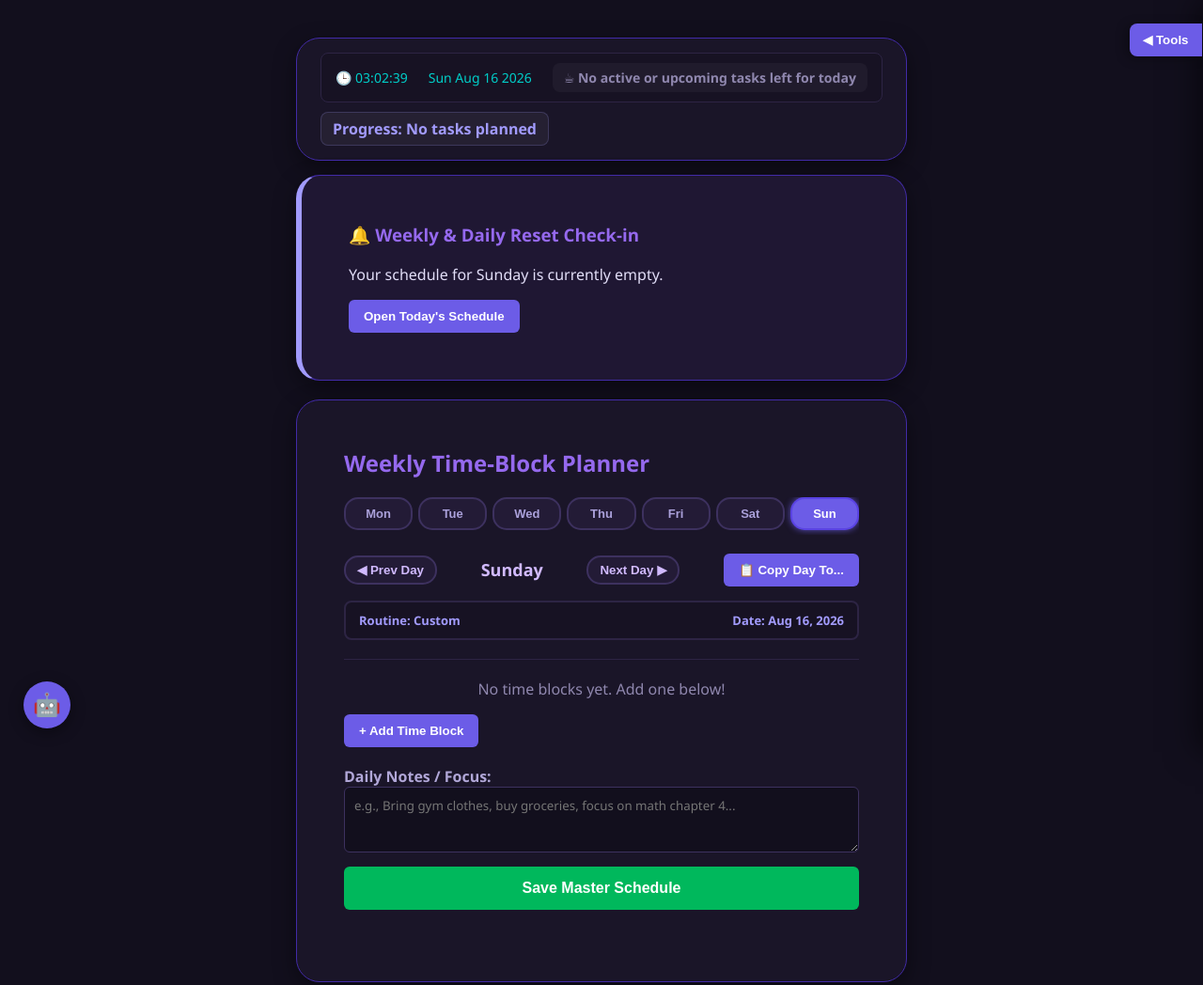
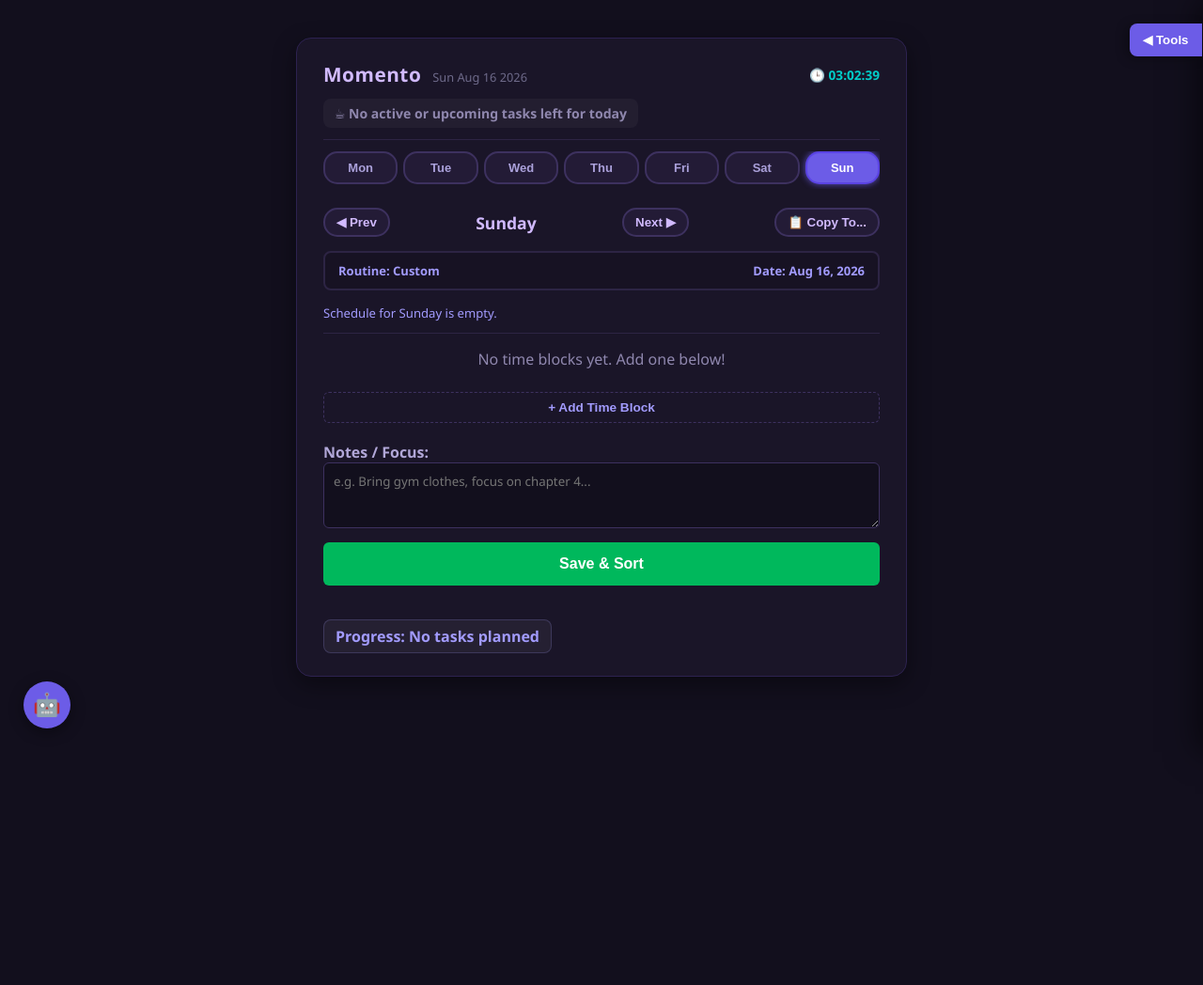
Before and after one commit to L3gitFoxy/Momento, a plain HTML site: page index.html in a window 1280 px wide. Shown: the whole page at 94% size. After the commit the page ends 800 px from the top, so only its background shows below. Drawn offline with Linux system fonts and the light colour scheme.

Commit message:
its better now

```diff
--- a/index.html
+++ b/index.html
@@ -4,121 +4,119 @@
 <head>
     <meta charset="UTF-8">
     <meta name="viewport" content="width=device-width, initial-scale=1.0">
-    <title>Momento - Ultimate Time Block Scheduler</title>
+    <title>Momento</title>
     <link rel="stylesheet" href="./style.css">
 </head>
 
 <body>
 
-    <!-- Live Status Banner -->
-    <div class="card" style="padding: 15px 25px; margin-bottom: 15px;">
-        <div class="live-banner" style="margin-bottom: 0;">
-            <span id="live-clock">🕒 Loading clock...</span>
-            <span id="live-date">Loading date...</span>
-            <span id="next-task-badge">Next: None</span>
+    <!-- Single App Shell -->
+    <div class="card">
+
+        <!-- Top Bar -->
+        <div class="top-bar">
+            <div class="top-bar-left">
+                <span class="app-title">Momento</span>
+                <span id="live-date" class="top-bar-date"></span>
+            </div>
+            <div class="top-bar-right">
+                <span id="live-clock" class="top-bar-clock"></span>
+            </div>
         </div>
-    </div>
 
-    <!-- Daily Check-in -->
-    <div class="card" id="checkin-card" style="display: none;">
-        <h3>🔔 Weekly & Daily Reset Check-in</h3>
-        <p id="today-prompt"></p>
-        <button onclick="goToToday()">Open Today's Schedule</button>
-    </div>
+        <!-- Now / Next chips -->
+        <div id="next-task-badge"></div>
 
-    <!-- Main Planner -->
-    <div class="card">
-        <h2>Weekly Time-Block Planner</h2>
+        <div class="divider"></div>
 
-        <!-- Day Navigation Tabs -->
+        <!-- Day Tabs -->
         <div class="day-tabs" id="day-tabs-container"></div>
 
-        <!-- Quick Back/Forward Controls -->
+        <!-- Day Nav -->
         <div class="nav-header">
-            <button class="nav-btn" onclick="changeDay(-1)">◀ Prev Day</button>
-            <span id="current-day-label" style="font-size: 18px; font-weight: bold; color: #d1baff;">Monday</span>
-            <button class="nav-btn" onclick="changeDay(1)">Next Day ▶</button>
-            <button type="button" onclick="copyCurrentDayTo()">📋 Copy Day To...</button>
+            <button class="nav-btn" onclick="changeDay(-1)">&#9664; Prev</button>
+            <span id="current-day-label" class="day-label">Monday</span>
+            <button class="nav-btn" onclick="changeDay(1)">Next &#9654;</button>
+            <button type="button" onclick="copyCurrentDayTo()" class="nav-btn">&#128203; Copy To...</button>
         </div>
 
-        <!-- Schedule Applied Info -->
+        <!-- Routine / Date info -->
         <div class="schedule-info-banner">
-            <span id="applied-routine-label">Routine: Custom / Standard</span>
+            <span id="applied-routine-label">Routine: Custom</span>
             <span id="applied-date-label">Date: --</span>
         </div>
 
-        <hr style="margin: 20px 0; border: 0; border-top: 1px solid #2d2444;">
+        <!-- Check-in prompt (inline) -->
+        <p id="today-prompt" class="checkin-prompt"></p>
+
+        <div class="divider"></div>
 
         <!-- Tasks -->
         <div id="task-container"></div>
-        <button onclick="addTaskRow()">+ Add Time Block</button>
+        <button onclick="addTaskRow()" class="add-block-btn">+ Add Time Block</button>
 
         <!-- Daily Notes -->
         <div class="notes-section">
-            <label for="daily-notes">
-                <strong>Daily Notes / Focus:</strong>
-            </label>
-            <textarea id="daily-notes" placeholder="e.g., Bring gym clothes, buy groceries, focus on math chapter 4..."></textarea>
+            <label for="daily-notes"><strong>Notes / Focus:</strong></label>
+            <textarea id="daily-notes" placeholder="e.g. Bring gym clothes, focus on chapter 4..."></textarea>
         </div>
 
         <!-- Save -->
-        <button class="save-master-btn" onclick="saveSchedule()">Save Master Schedule</button>
-        <div id="save-status" class="save-status">✓ Saved & Sorted Successfully!</div>
+        <button class="save-master-btn" onclick="saveSchedule()">Save &amp; Sort</button>
+        <div id="save-status" class="save-status">&#10003; Saved!</div>
+
     </div>
 
     <!-- COLLAPSIBLE SIDEBAR DRAWER -->
     <div id="preset-sidebar" class="preset-sidebar">
         <button type="button" id="sidebar-toggle-btn" class="sidebar-toggle-btn" onclick="toggleSidebar()" title="Toggle Presets">
-            <span id="sidebar-arrow">◀</span> Tools
+            <span id="sidebar-arrow">&#9664;</span> Tools
         </button>
 
         <div class="sidebar-content">
             <!-- PRESET MANAGEMENT SECTION -->
             <div class="preset-manager">
-                <h3>⚙️ Preset Manager</h3>
+                <h3>&#9881;&#65039; Preset Manager</h3>
 
-                <!-- Save Current Schedule -->
                 <div class="preset-box">
                     <label>Save Active Schedule As Preset:</label>
                     <div class="input-group">
                         <input type="text" id="save-preset-input" placeholder="e.g. Exam Week Plan">
-                        <button onclick="saveCurrentAsPreset()" class="preset-btn btn-save">💾 Save</button>
+                        <button onclick="saveCurrentAsPreset()" class="preset-btn btn-save">&#128190; Save</button>
                     </div>
                 </div>
 
-                <!-- Create From Scratch Button -->
-                <button onclick="openScratchBuilder()" class="preset-btn btn-create-scratch">✨ Create Preset From Scratch</button>
+                <button onclick="openScratchBuilder()" class="preset-btn btn-create-scratch">&#10024; Create Preset From Scratch</button>
 
                 <hr class="sidebar-divider">
 
-                <!-- Preset List -->
                 <h4>Your Presets</h4>
                 <div id="presets-manager-list" class="presets-list"></div>
             </div>
 
-            <h3>⚙️ Momento Control Panel</h3>
+            <h3>&#9881;&#65039; Control Panel</h3>
 
             <!-- Theme Accent Picker -->
             <div class="sidebar-group">
-                <label>🎨 Accent Theme</label>
+                <label>&#127912; Accent Theme</label>
                 <div class="theme-swatches">
-                    <button type="button" class="swatch" style="background: #6c5ce7;" onclick="setAccentColor('#6c5ce7', '#5b4cc4', 'rgba(108, 92, 231, 0.25)')" title="Purple (Default)"></button>
-                    <button type="button" class="swatch" style="background: #00cec9;" onclick="setAccentColor('#00cec9', '#00b894', 'rgba(0, 206, 201, 0.25)')" title="Cyber Cyan"></button>
-                    <button type="button" class="swatch" style="background: #ff7675;" onclick="setAccentColor('#ff7675', '#d63031', 'rgba(255, 118, 117, 0.25)')" title="Sunset Coral"></button>
-                    <button type="button" class="swatch" style="background: #fdcb6e;" onclick="setAccentColor('#fdcb6e', '#e17055', 'rgba(253, 203, 110, 0.25)')" title="Warm Amber"></button>
-                    <button type="button" class="swatch" style="background: #00b894;" onclick="setAccentColor('#00b894', '#009432', 'rgba(0, 184, 148, 0.25)')" title="Emerald Green"></button>
+                    <button type="button" class="swatch" style="background: #6c5ce7;" onclick="setAccentColor('#6c5ce7', '#5b4cc4', 'rgba(108, 92, 231, 0.25)')" title="Purple"></button>
+                    <button type="button" class="swatch" style="background: #00cec9;" onclick="setAccentColor('#00cec9', '#00b894', 'rgba(0, 206, 201, 0.25)')" title="Cyan"></button>
+                    <button type="button" class="swatch" style="background: #ff7675;" onclick="setAccentColor('#ff7675', '#d63031', 'rgba(255, 118, 117, 0.25)')" title="Coral"></button>
+                    <button type="button" class="swatch" style="background: #fdcb6e;" onclick="setAccentColor('#fdcb6e', '#e17055', 'rgba(253, 203, 110, 0.25)')" title="Amber"></button>
+                    <button type="button" class="swatch" style="background: #00b894;" onclick="setAccentColor('#00b894', '#009432', 'rgba(0, 184, 148, 0.25)')" title="Green"></button>
                 </div>
             </div>
 
-            <!-- Audio & Browser Notifications -->
+            <!-- Audio -->
             <div class="sidebar-group">
-                <label>🔔 Transition Alerts</label>
-                <button type="button" id="notif-toggle-btn" class="btn-info" onclick="toggleNotifications()">Enable Audio & Desktop Alerts</button>
+                <label>&#128276; Transition Alerts</label>
+                <button type="button" id="notif-toggle-btn" class="btn-info" onclick="toggleNotifications()">Enable Audio Alerts</button>
             </div>
 
-            <!-- Weekly Time Analytics -->
+            <!-- Weekly Analytics -->
             <div class="sidebar-group">
-                <label>📊 Weekly Category Breakdown</label>
+                <label>&#128202; Weekly Category Breakdown</label>
                 <div id="weekly-analytics-container"></div>
             </div>
 
@@ -141,67 +139,64 @@
             <!-- Create Preset -->
             <div class="sidebar-group">
                 <label>Save Week as New Preset</label>
-                <input type="text" id="new-preset-name" placeholder="Preset Name (e.g., Exams)...">
-                <button type="button" class="btn-info" onclick="createNewPreset()">💾 Save Current as Preset</button>
+                <input type="text" id="new-preset-name" placeholder="Preset Name...">
+                <button type="button" class="btn-info" onclick="createNewPreset()">&#128190; Save Current as Preset</button>
             </div>
 
             <!-- Delete Preset -->
             <div class="sidebar-group">
                 <label>Delete Custom Preset</label>
                 <select id="delete-preset-select"></select>
-                <button type="button" class="btn-danger" onclick="deleteSelectedPreset()">🗑️ Delete Preset</button>
+                <button type="button" class="btn-danger" onclick="deleteSelectedPreset()">&#128465;&#65039; Delete Preset</button>
             </div>
         </div>
     </div>
 
     <!-- FLOATING AI CHATBOT -->
     <div id="ai-chat-widget">
-        <button id="ai-chat-toggle" onclick="toggleChatWindow()">🤖</button>
+        <button id="ai-chat-toggle" onclick="toggleChatWindow()">&#129302;</button>
 
         <div id="ai-chat-window" class="chat-hidden">
             <div class="chat-header">
-                <span>✨ Momento AI Assistant</span>
-                <button onclick="toggleChatWindow()">✕</button>
+                <span>&#10024; Momento AI</span>
+                <button onclick="toggleChatWindow()">&#10005;</button>
             </div>
             <div id="chat-messages">
-                <div class="chat-msg bot-msg">Hey! I can organize your schedule, change app settings, or apply presets. What do you need?</div>
+                <div class="chat-msg bot-msg">Hey! I can build your schedule, apply presets, or change settings. Type "help" for all commands.</div>
             </div>
             <div class="chat-input-area">
-                <input type="text" id="chat-input" placeholder="e.g. Change theme to red, or Add study task at 4pm..." onkeydown="if(event.key === 'Enter') sendChatMessage()">
+                <input type="text" id="chat-input" placeholder="e.g. generate study week..." onkeydown="if(event.key === 'Enter') sendChatMessage()">
                 <button onclick="sendChatMessage()">Send</button>
             </div>
         </div>
     </div>
 
-    <!-- PRESET BUILDER MODAL (FROM SCRATCH) -->
+    <!-- PRESET BUILDER MODAL -->
     <div id="scratch-preset-modal" class="modal-overlay hidden">
         <div class="modal-box builder-box">
             <div class="modal-header">
-                <h3>🛠️ Create Preset From Scratch</h3>
-                <button onclick="closeScratchBuilder()" class="close-btn">✕</button>
+                <h3>&#128295; Create Preset From Scratch</h3>
+                <button onclick="closeScratchBuilder()" class="close-btn">&#10005;</button>
             </div>
 
             <div class="modal-body">
                 <input type="text" id="scratch-preset-title" placeholder="Preset Name (e.g. Summer Workout Routine)" class="builder-title-input">
 
-                <!-- Day Selector Tabs -->
                 <div id="builder-day-tabs" class="builder-tabs"></div>
 
-                <!-- Task Input Row -->
                 <div class="builder-input-row">
                     <input type="time" id="scratch-start" value="09:00">
                     <input type="time" id="scratch-end" value="10:00">
                     <input type="text" id="scratch-task-name" placeholder="Task description...">
-                    <button onclick="addSlotToScratchBuilder()" class="btn-add-slot">+ Add Slot</button>
+                    <button onclick="addSlotToScratchBuilder()" class="btn-add-slot">+ Add</button>
                 </div>
 
-                <!-- Added Slots for Selected Day -->
                 <div id="builder-tasks-container" class="builder-tasks-list"></div>
             </div>
 
             <div class="modal-footer">
                 <button onclick="closeScratchBuilder()" class="btn-cancel">Cancel</button>
-                <button onclick="saveScratchPreset()" class="btn-save-final">💾 Save Full Preset</button>
+                <button onclick="saveScratchPreset()" class="btn-save-final">&#128190; Save Preset</button>
             </div>
         </div>
     </div>
--- a/script.js
+++ b/script.js
@@ -1012,23 +1012,20 @@
 
 /* CHECK-IN CARD */
 function updateCheckin() {
-    const card = document.getElementById("checkin-card");
     const prompt = document.getElementById("today-prompt");
-    if (!card || !prompt) return;
+    if (!prompt) return;
 
     const selectedDay = DAYS[data.currentDay];
     const tasks = data.schedules[selectedDay] || [];
 
     if (tasks.length === 0) {
-        prompt.textContent = `Your schedule for ${selectedDay} is currently empty.`;
+        prompt.textContent = `Schedule for ${selectedDay} is empty.`;
     } else {
         const completed = tasks.every(task => task.completed);
         prompt.textContent = completed
-            ? `🔥 Nice! All tasks for ${selectedDay} are complete!`
-            : `Ready to take down today's schedule?`;
+            ? `🔥 All tasks for ${selectedDay} complete!`
+            : `Ready to take on ${selectedDay}?`;
     }
-
-    card.style.display = "block";
 }
 
 function showSavedMessage(message) {
--- a/style.css
+++ b/style.css
@@ -1,5 +1,5 @@
 /* =========================================================
-   SYNCDAY - STYLESHEET
+   MOMENTO - STYLESHEET
    ========================================================= */
 
 /* CSS Variables */
@@ -22,9 +22,9 @@
 
 .card {
     background: #1a1528;
-    border: 1px solid #422ba8;
-    padding: 50px;
-    border-radius: 25px;
+    border: 1px solid #2d2250;
+    padding: 24px 28px;
+    border-radius: 16px;
     box-shadow: 0 8px 24px rgba(0, 0, 0, 0.4);
     margin-bottom: 20px;
     width: 100%;
@@ -35,6 +35,76 @@
 h2, h3 {
     color: #9569ee;
     margin-top: 0;
+}
+
+/* Top Bar */
+.top-bar {
+    display: flex;
+    justify-content: space-between;
+    align-items: center;
+    margin-bottom: 12px;
+}
+
+.top-bar-left {
+    display: flex;
+    align-items: baseline;
+    gap: 12px;
+}
+
+.app-title {
+    font-size: 1.3rem;
+    font-weight: 800;
+    color: #d1baff;
+    letter-spacing: 0.5px;
+}
+
+.top-bar-date {
+    font-size: 0.8rem;
+    color: #6e6a8a;
+}
+
+.top-bar-clock {
+    font-size: 0.85rem;
+    color: #00cec9;
+    font-weight: 600;
+}
+
+.divider {
+    height: 1px;
+    background: #2d2444;
+    margin: 12px 0;
+}
+
+.day-label {
+    font-size: 1.1rem;
+    font-weight: bold;
+    color: #d1baff;
+}
+
+.checkin-prompt {
+    margin: 6px 0 0;
+    font-size: 0.82rem;
+    color: #a29bfe;
+    min-height: 1em;
+}
+
+.add-block-btn {
+    margin-top: 8px;
+    background: transparent;
+    border: 1px dashed #3d315f;
+    color: #a29bfe;
+    width: 100%;
+    padding: 8px;
+    border-radius: 6px;
+    font-size: 0.85rem;
+    cursor: pointer;
+    transition: all 0.2s;
+}
+
+.add-block-btn:hover {
+    background: #231b36;
+    border-color: var(--accent-color);
+    color: #fff;
 }
 
 label {
@@ -116,19 +186,6 @@
     font-weight: bold;
 }
 
-.live-banner {
-    background: #171223;
-    border: 1px solid #2d2444;
-    padding: 10px 15px;
-    border-radius: 8px;
-    margin-bottom: 20px;
-    font-size: 14px;
-    color: #00cec9;
-    display: flex;
-    justify-content: space-between;
-    align-items: center;
-    gap: 15px;
-}
 
 /* Task Rows & Form Control */
 .task-row {
```
